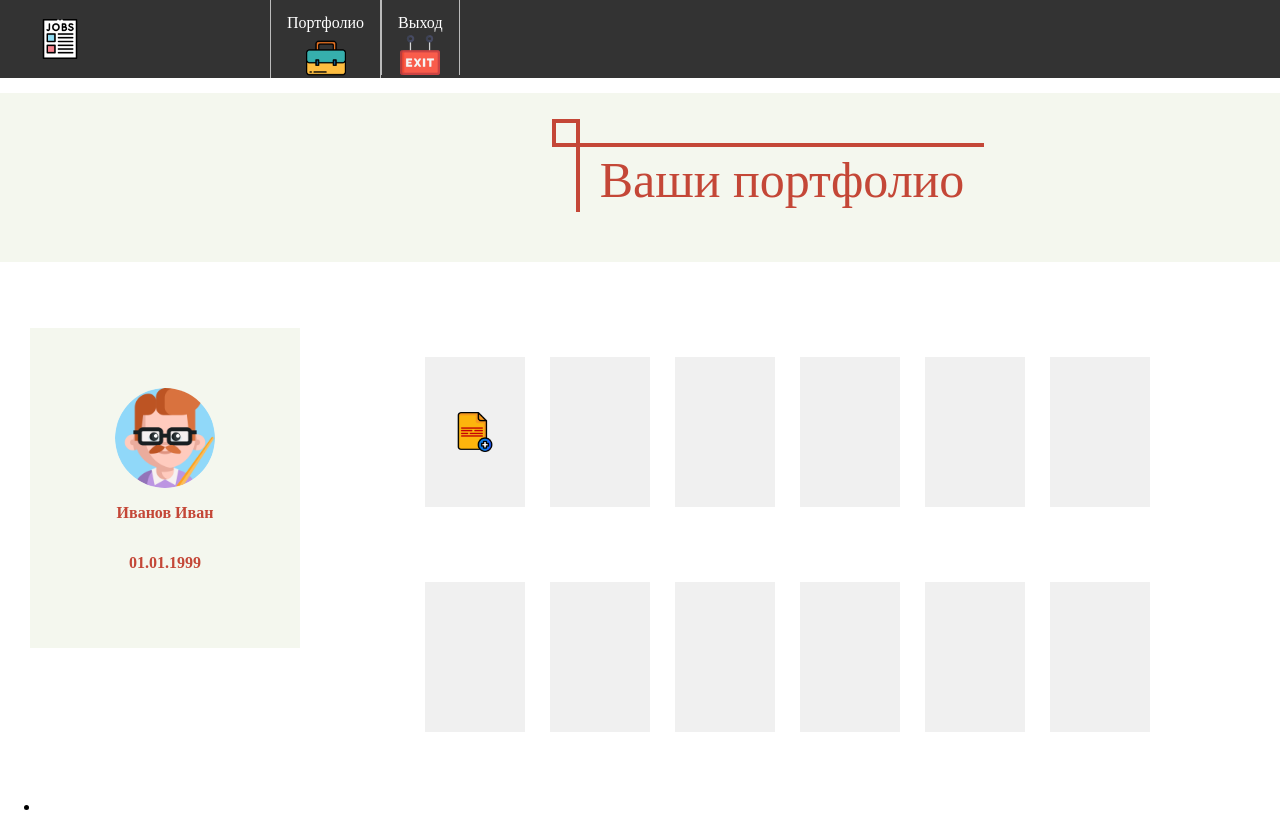
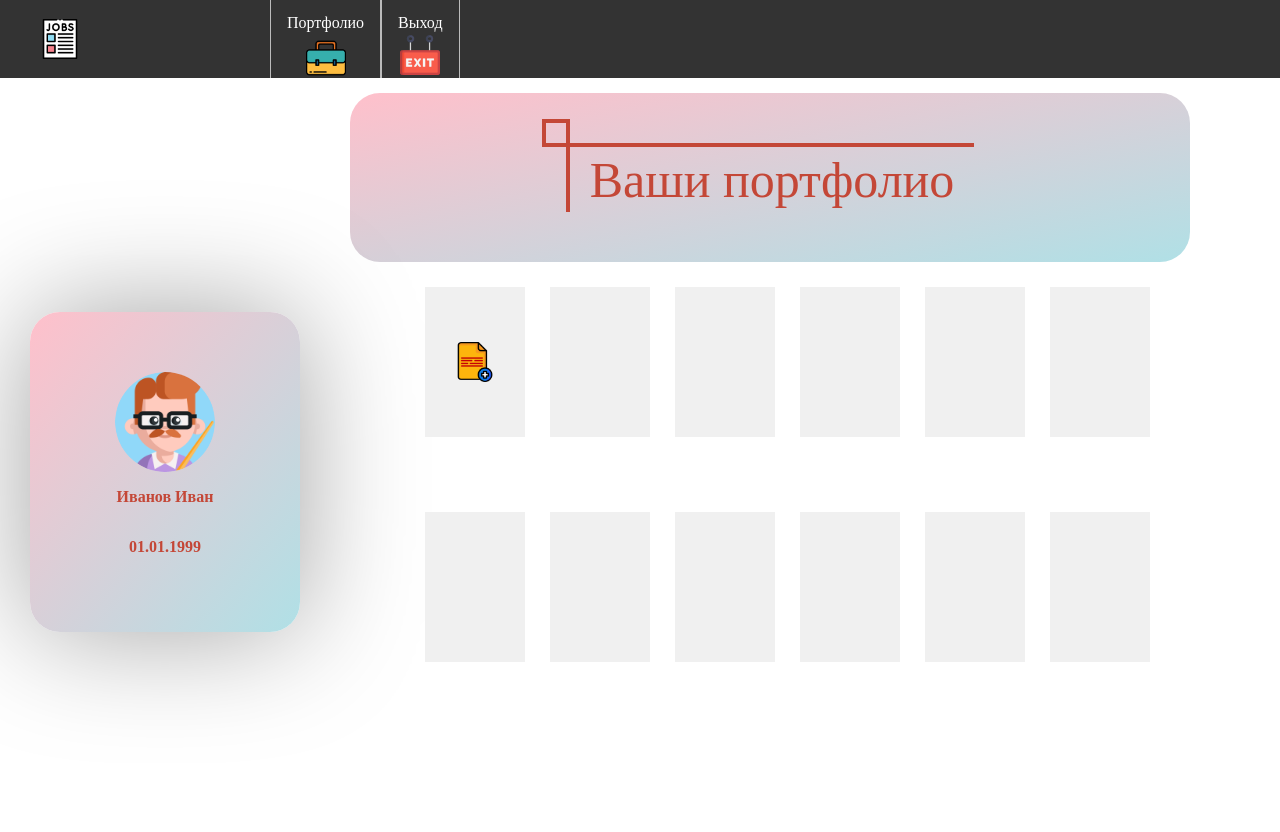
Before and after one commit to KlishevichIlya/FrontEnd, a plain HTML site: page main.html in a window 1280 px wide. After the commit the page ends 800 px from the top, so only its background shows below. Drawn offline with Linux system fonts and the light colour scheme.

Commit message:
Fixed some mistakes

```diff
--- a/enter.css
+++ b/enter.css
@@ -1,19 +1,40 @@
 body{
+	margin: 0;
+
+}
+
+.section{
 	display: flex;
-    justify-content: center;
+	width: 100%;
+	height: 100%;
+	justify-content: center;
     align-items: center;
-    height: 100vh;
+}
+
+.bg{
+	position: absolute;
+	top: 0;
+	left: 0;
+	width: 100%;
+	height: 100%;
+	background: url('images/bg.jpg');
+	background-size: cover;
+	filter: blur(4px);
 }
 
 .form{
+	position: relative;
+	z-index: 1;
 	width: 500px;
 	height: 400px;
 	padding: 32px;
+	margin-top: 50px;
 	border-radius: 30px;
 	box-shadow: 0 3px 90px #ccc;
 	font-family: sans-serif;
 	letter-spacing: 1px;
 	background: linear-gradient(to top left, powderblue, pink);
+
 }
 .maintext{
 	text-align: center;
@@ -59,9 +80,12 @@ body{
 	left: 0;
 	color: #9e9e9e;
 }
-.button:focus,
+.button:focus{
+	outline: none;
+	box-shadow: 0 0 25px #008cf0;
+}
 .button:hover{
-	background-color: #79afe8;
+	background-color: #0e2f52;
 }
 .input:focus{
 	border-bottom: 1px solid #1a73a8;
@@ -72,65 +96,3 @@ body{
     font-size:12px;
     color: #6f8ee8;
 }
-/*.maintext{
-	margin: 50px auto;
-
-  	padding: 50px 20px;
-    text-align: center;
-    width: 550px;
-    height: 500px;
-
-
-}
-
-.maintext h1{
-	font-weight: normal;
-  	font-family: 'Merriweather', serif;
-  	position: relative;
-  	display: inline-block;
-  	margin: 0;
-  	line-height: 1;
- 	color: #F7844E;
-  	font-size: 30px;
-  	padding: .4em 1em .55em;
-}
-.maintext h1:before,
-.maintext h1:after{
-	content: "";
-  	position: absolute;
-  	width: 60%;
-  	height: .1em;
-  	background: #294200;
-}
-.maintext h1:before {
-  left: 0;
-  top: 0;
-}
-.maintext h1:after {
-  right: 0;
-  bottom: 0;
-}
-.maintext h1 span:before,
-.maintext h1 span:after {
-  content: "";
-  position: absolute;
-  width: .65em;
-  height: .65em;
-  border: .1em solid #294200;
-  border-radius: 50%;
-  box-sizing: border-box;
-}
-.maintext h1 span:before {
-  top: -.55em;
-  left: -.325em;
-}
-.maintext h1 span:after {
-  bottom: -.55em;
-  right: -.325em;
-}
-@media (max-width: 600px) {
-  .six h1 {font-size: 2em;}
-}
-@media (max-width: 450px) {
-  .six h1 {font-size: 1.5em;}
-}*/
--- a/main.html
+++ b/main.html
@@ -9,7 +9,7 @@
 <body>
 	<header>
 		<div class="header-logo"></div>
-
+		<nav>
 			<ul>
 				<li id="main-nav-item" lang="ru">
 					<a id = "portfolio" href="#main">Портфолио</a>
@@ -17,8 +17,15 @@
 				<li id="logout-nav-item" lang="ru">
 					<a id = "exit" href="#logout">Выход</a>
 				</li>
+
 			</ul>
+		</nav>
 	</header>
+
+	<div class = "main-phrase">
+		<h1>Ваши портфолио</h1>
+	</div>
+	<div class ="container">
 	<aside>
 		<div>
 			<img class="circle" src="images/avatar.png" alt="Аватарка">
@@ -26,9 +33,6 @@
 		<p>Иванов Иван</p>
 		<p>01.01.1999</p>
 	</aside>
-	<div class = "main-phrase">
-		<h1>Ваши портфолио</h1>
-	</div>
 	<main>
 
 		<div class = "creator">
@@ -68,11 +72,12 @@
 			<a class = "creator-link"  href="#open_portfolio11"></a>
 		</div>
 	</main>
-	<footer>
+	</div>
+<!-- 	<footer>
 		<ul>
 			<li>
 		</ul>
-	</footer>
+	</footer> -->
 
 </body>
 </html>
--- a/style.css
+++ b/style.css
@@ -1,15 +1,16 @@
 header{
     display: flex;
-
     background-color: #333;
 }
 
 body {
-
-    margin: 0;
+  display: flex;
+  flex-direction: column;
+  margin: 0;
 }
 
 .header-logo {
+
     margin-left: 40px;
     margin-right: 40px;
     width: 40px;
@@ -34,25 +35,24 @@ body {
 
 #exit{
 
-    height: 47px;
+    height: 50px;
     background-image: url('images/exit.png');
-    background-position: bottom;
+    background-position: 50% 92%;
     background-repeat: no-repeat;
     background-size: 40px 40px;
 
 }
-
-
+nav {
+  width: 50%;
+}
 header ul{
-
+    display: flex;
     padding: 0;
     margin: 0;
     list-style-type: none;
-
 }
 
 header li{
-    float: left;
     border-right: 1px solid #bbb;
     border-left: 1px solid #bbb;
 }
@@ -72,21 +72,25 @@ header li a:hover{
 #main-nav-item{
     margin-left: 150px;
 }
+.container{
+  display: flex;
+  justify-content: row;
+}
 
-#logout-nav-item {
-    float: right;
-}
+
 aside{
     display: flex;
     flex-direction: column;
     justify-content: center;
-    margin-top: 250px;
+    margin-top: 50px;
     margin-left: 30px;
-    background: #F4F7EE;
+    background: linear-gradient(to top left, powderblue, pink);
+    border-radius: 30px;
+    box-shadow: 0 0 120px #a3a3a3;
     padding: 10px;
     width: 250px;
     height: 300px;
-    float: left;
+
 }
 aside p{
     font-family: 'Merriweather', serif;
@@ -103,6 +107,7 @@ aside div{
     align-items: center;
 }
 
+
 .circle{
     width: 100px;
     height: 100px;
@@ -112,12 +117,11 @@ aside div{
 main{
     display: flex;
     flex-wrap: wrap;
-    /*border: 4px solid red;*/
-    margin-top: 70px;
-    /*margin-right: auto;*/
-    margin-left: 400px;
+    /*border: 3px solid red;*/
+    margin-left: 100px;
     width: 800px;
     height: 450px;
+
 
 }
 main div{
@@ -154,7 +158,10 @@ main div:hover{
 }
 .main-phrase {
   margin-top: 15px;
-  background: #F4F7EE;
+  margin-left: 350px;
+  background: linear-gradient(to top left, powderblue, pink);
+  border-radius: 30px;
+  width: 800px;
   padding: 50px 20px;
   text-align: center;
 }
```
Also changed, not shown: enter.html (+3 -0 lines), images/bg.jpg (added). Lines whose indentation alone changed are shown as unchanged.
